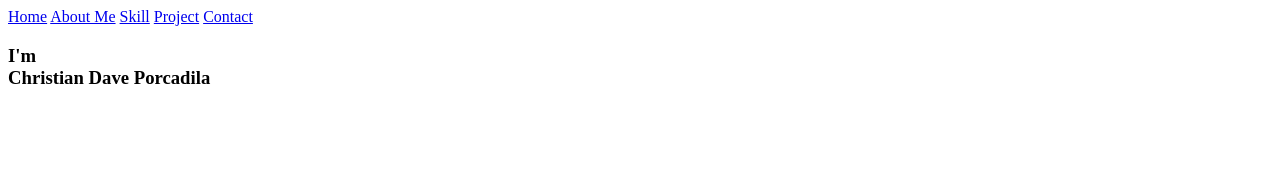
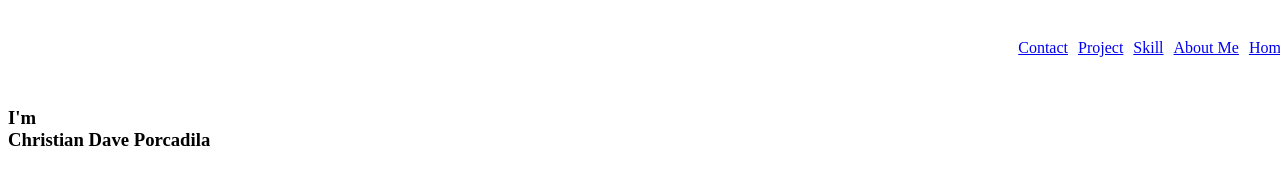
Before and after one commit to StinxClaws/stinxclaws.github.io, a plain HTML site: page index.html in a window 1280 px wide. Drawn offline with Linux system fonts and the light colour scheme.

Commit message:
feat: add style

```diff
--- a/index.html
+++ b/index.html
@@ -3,6 +3,7 @@
 <head>
     <meta charset="UTF-8">
     <meta name="viewport" content="width=device-width, initial-scale=1.0">
+    <link rel="stylesheet" href="style.css">
     <title>Porcadilla Portfolio</title>
 </head>
 <body>
--- /dev/null
+++ b/style.css
@@ -0,0 +1,8 @@
+nav {
+    display: flex;
+    flex-direction: row-reverse;
+    align-items: center;
+    gap: 10px;
+    height: 10vh;
+    width: 100vw;
+}
```
